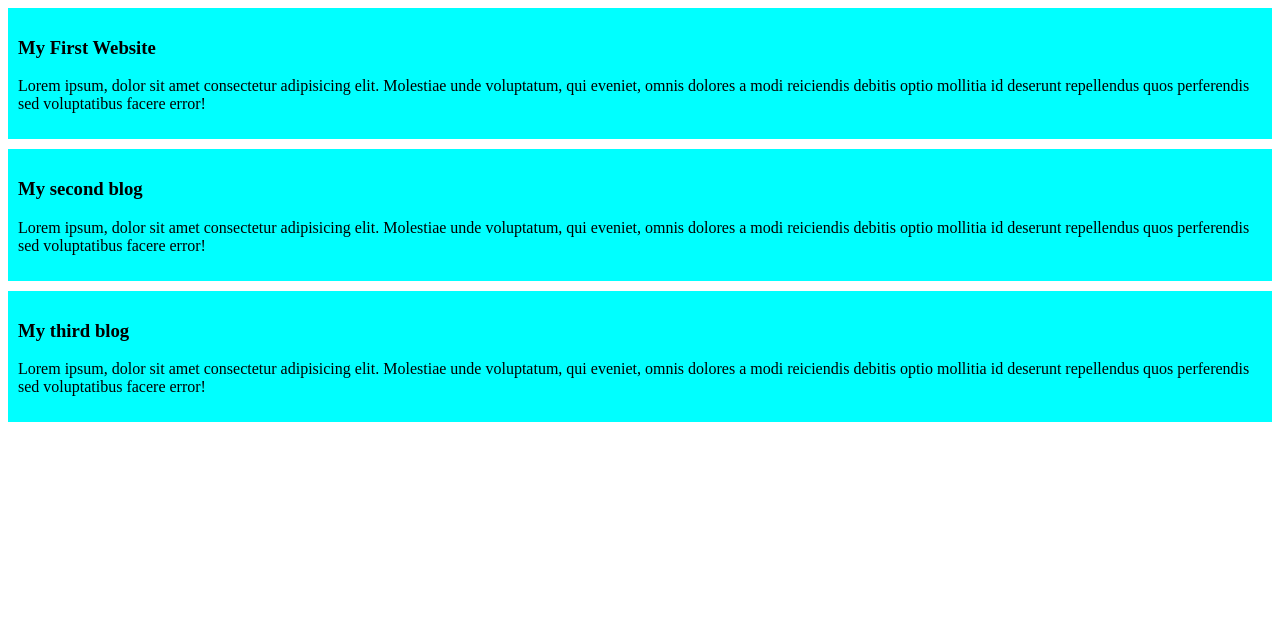
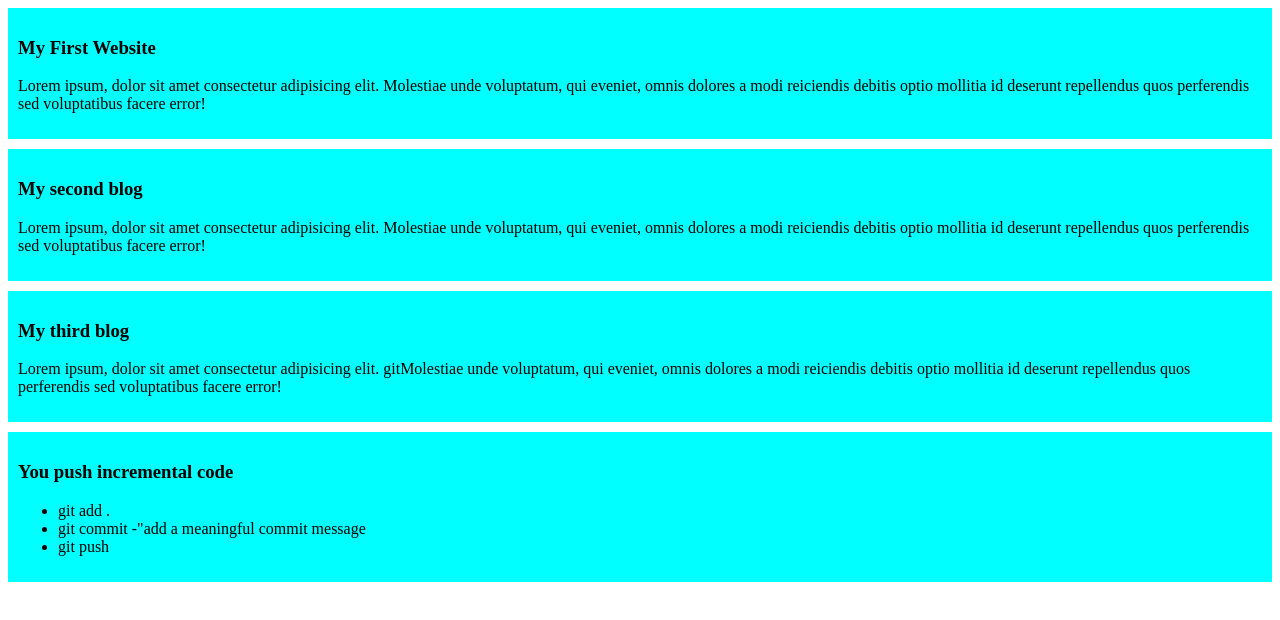
Before and after one commit to nebadita105/My-Simple-Website, a plain HTML site: page index.html in a window 1280 px wide. Drawn offline with Linux system fonts and the light colour scheme.

Commit message:
added a list to push code

```diff
--- a/index.html
+++ b/index.html
@@ -17,7 +17,15 @@
     </div>
     <div>
         <h3>My third blog</h3>
-        <p>Lorem ipsum, dolor sit amet consectetur adipisicing elit. Molestiae unde voluptatum, qui eveniet, omnis dolores a modi reiciendis debitis optio mollitia id deserunt repellendus quos perferendis sed voluptatibus facere error!</p>
+        <p>Lorem ipsum, dolor sit amet consectetur adipisicing elit. gitMolestiae unde voluptatum, qui eveniet, omnis dolores a modi reiciendis debitis optio mollitia id deserunt repellendus quos perferendis sed voluptatibus facere error!</p>
+    </div>
+    <div>
+        <h3>You push incremental code</h3>
+        <ul>
+            <li>git add .</li>
+            <li>git commit -"add a meaningful commit message</li>
+            <li>git push</li>
+        </ul>
     </div>
 </body>
 </html>
```
